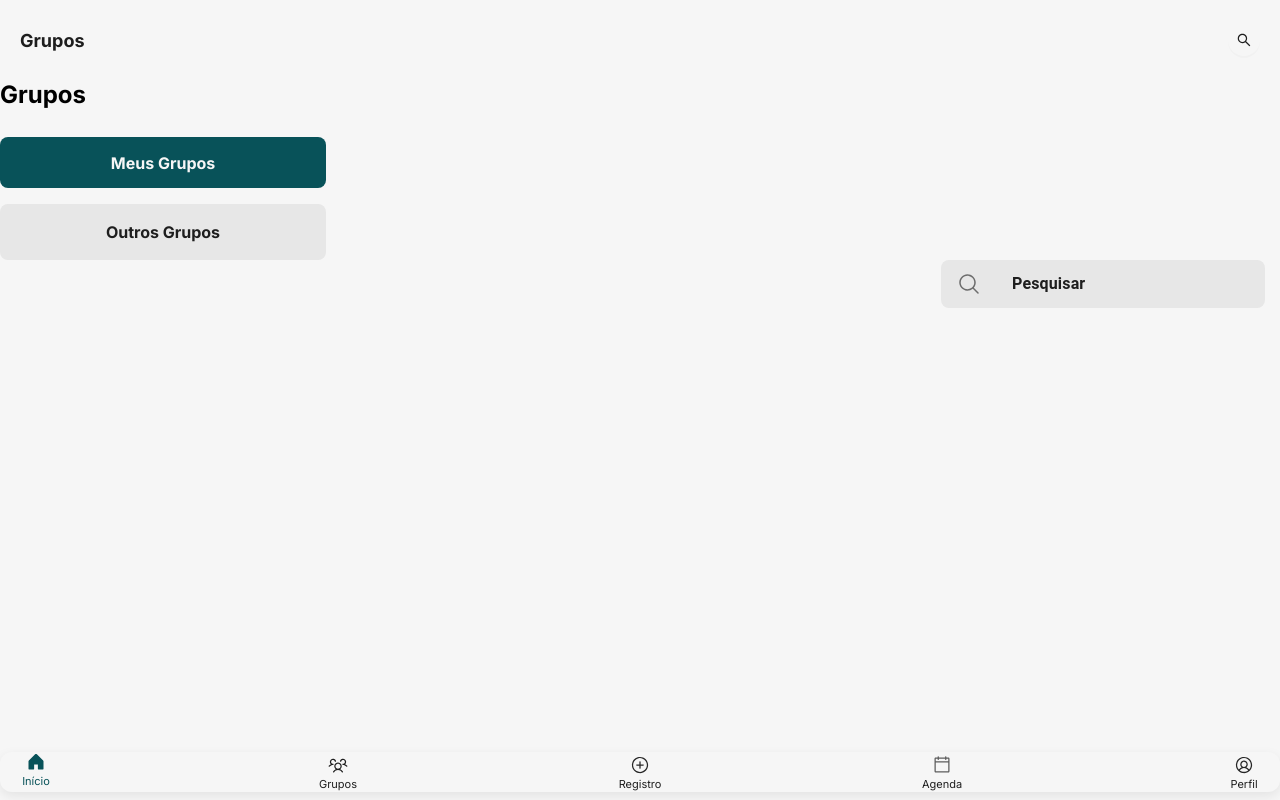
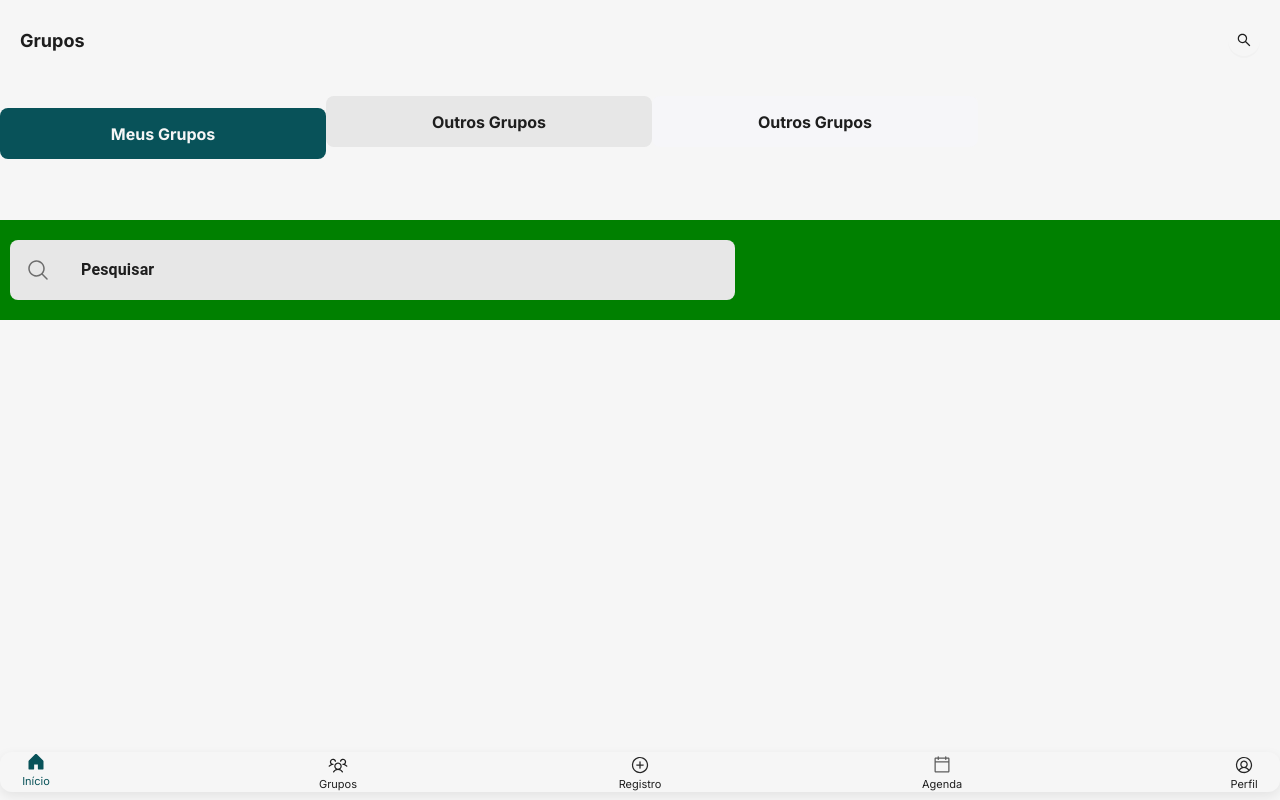
Before and after one commit to Move-HandsOn/move-frontend, a React (Vite) app: page /groups in a window 1280 px wide. Built offline with nearby package versions, Linux system fonts and the light colour scheme.

Commit message:
bug: correção no component button, no style btn_gray. Componente não possuia height e alterava de tamanho conforme o tamanho da div pai

```diff
--- a/src/components/Button/Button.module.css
+++ b/src/components/Button/Button.module.css
@@ -27,6 +27,7 @@
 .btn_gray {
   display: flex;
   width: 326px;
+  height: 51px;
   padding: 16px;
   justify-content: center;
   align-items: center;
--- a/src/pages/Groups/Groups.module.css
+++ b/src/pages/Groups/Groups.module.css
@@ -0,0 +1,36 @@
+.feed_container {
+    width: 100%;
+    height: 100%;
+    display: flex;
+    align-items: center;
+    flex-direction: column;
+    position: relative;
+    background-color: red;
+  }
+
+.button_container {
+  width: 100%;
+  height: 140px;
+  display: flex;
+  flex-direction: row;
+}
+
+.nav_container {
+  width: 100%;
+  height: 100px;
+  display: flex;
+  align-items: flex-start;
+  justify-content: center;
+  flex-direction: column;
+  background-color: green;
+  padding: 10px 10px;
+}
+
+.nav_container form {
+  position: static;
+  right: auto;
+  margin: 0;
+  width: 725px;
+  height: 60px;
+
+}
--- a/src/pages/Groups/Groups.tsx
+++ b/src/pages/Groups/Groups.tsx
@@ -1,14 +1,13 @@
-import style from './Groups.module.css';
-import groupData from '../../mocks/groupData.json';
+// import groupData from '../../mocks/groupData.json';
+import style from '../Groups/Groups.module.css';
 import Button from '@/components/Button/Button';
 import SearchBar from '@/components/SearchBar/SearchBar';
 
 const Groups = () =>{
 
     return(
-        <section>
-            <h1>Grupos</h1>
-            <div>
+        <section className={style.feed_container}>
+            <div className={style.button_container}>
                 <Button
                     name="Meus Grupos"
                     variant="standard"
@@ -17,8 +16,12 @@ const Groups = () =>{
                     name="Outros Grupos"
                     variant="gray"
                 />
+                 <Button
+                    name="Outros Grupos"
+                    variant="white"
+                />
             </div>
-            <div>
+            <div className={style.nav_container}>
                 <SearchBar />
             </div>
 
```
